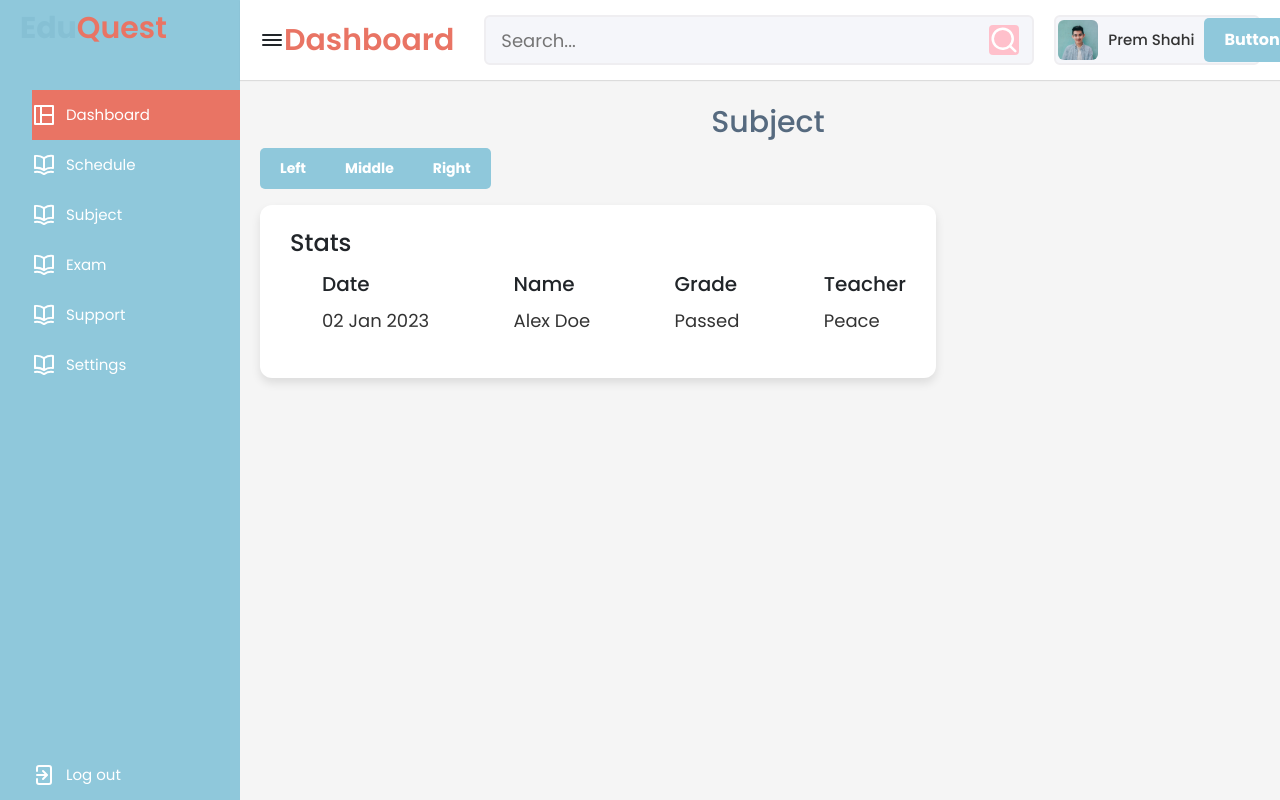
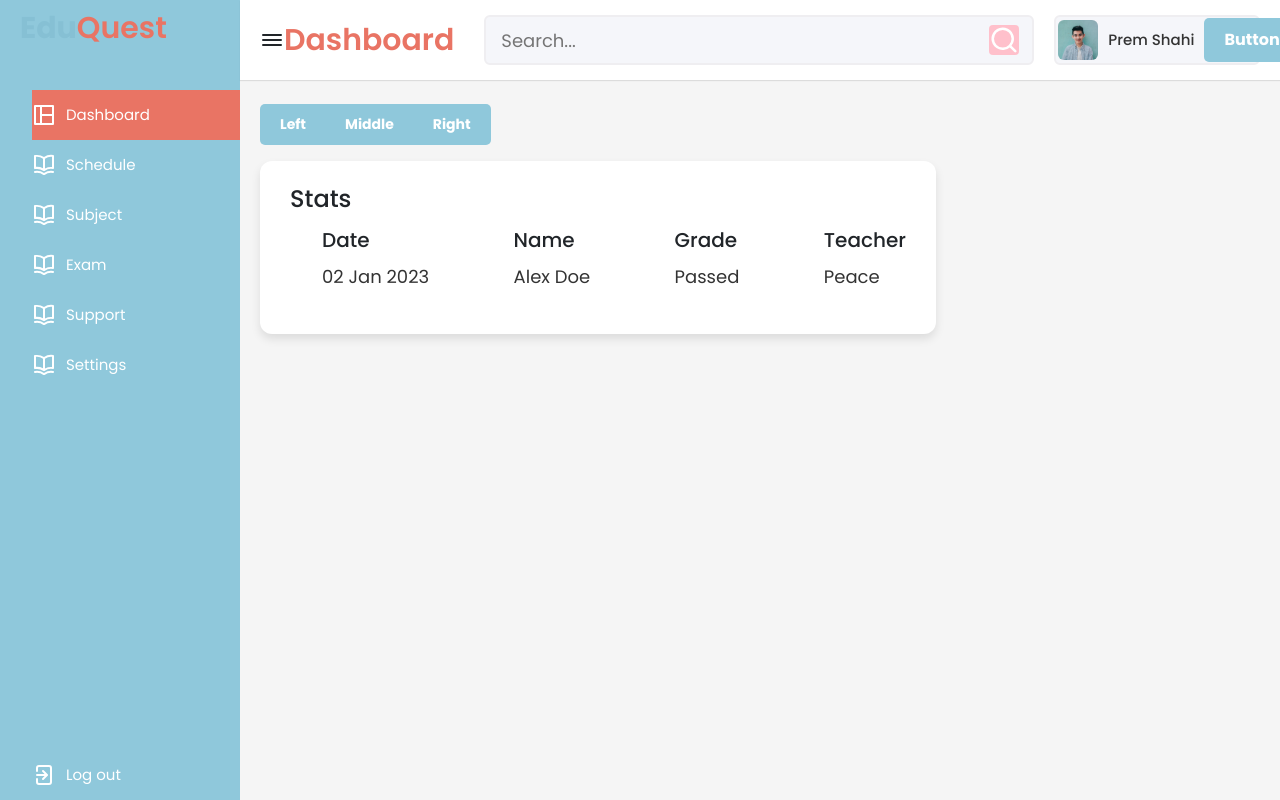
Before and after one commit to zinando/EduQuest, a React (Vite) app in the folder Frontend/: page /subject in a window 1280 px wide. Built offline with nearby package versions, Linux system fonts and the light colour scheme.

Commit message:
Update Subject.jsx

```diff
--- a/Frontend/src/pages/Subject/Subject.jsx
+++ b/Frontend/src/pages/Subject/Subject.jsx
@@ -13,7 +13,6 @@ export default function Subject() {
         <Navbar />
 
         <div className="home-content">
-          <h3 className='ps-3'>Subject</h3>
           <ButtonGroup className="mb-3 btn-group" size="sm">
             <Button className='btn' >Left</Button>
             <Button className='btn' >Middle</Button>
```
